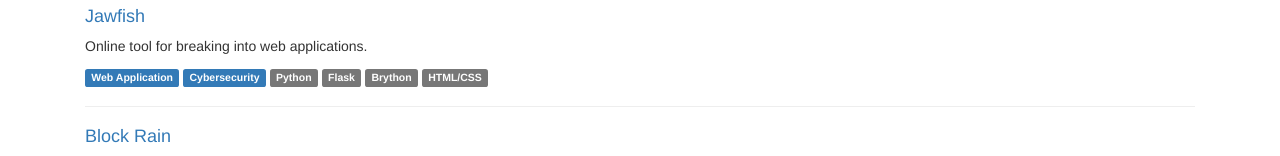
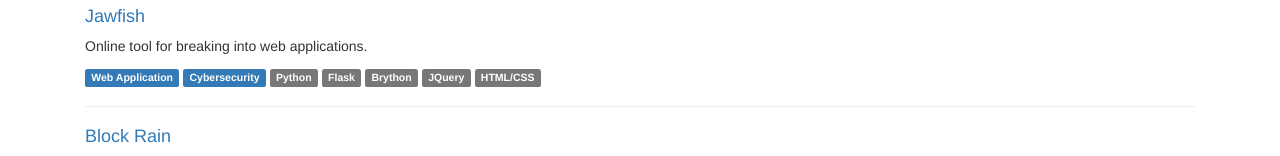
Before and after one commit to gingeleski/gingeleski.github.io, a plain HTML site: page index.html in a window 1280 px wide. Shown: the part 236-392 px from the top of the page. Drawn offline with nearby package versions, Linux system fonts and the light colour scheme.

Commit message:
added jquery tag under jawfish

```diff
--- a/index.html
+++ b/index.html
@@ -48,7 +48,7 @@
 
           <a href="https://jawfish.io"><h4>Jawfish</h4></a>
           <p>Online tool for breaking into web applications.</p>
-          <p><span class="label label-primary">Web Application</span> <span class="label label-primary">Cybersecurity</span> <span class="label label-default">Python</span> <span class="label label-default">Flask</span> <span class="label label-default">Brython</span> <span class="label label-default">HTML/CSS</span></p>
+          <p><span class="label label-primary">Web Application</span> <span class="label label-primary">Cybersecurity</span> <span class="label label-default">Python</span> <span class="label label-default">Flask</span> <span class="label label-default">Brython</span> <span class="label label-default">JQuery</span> <span class="label label-default">HTML/CSS</span></p>
 
           <hr>
 
```
